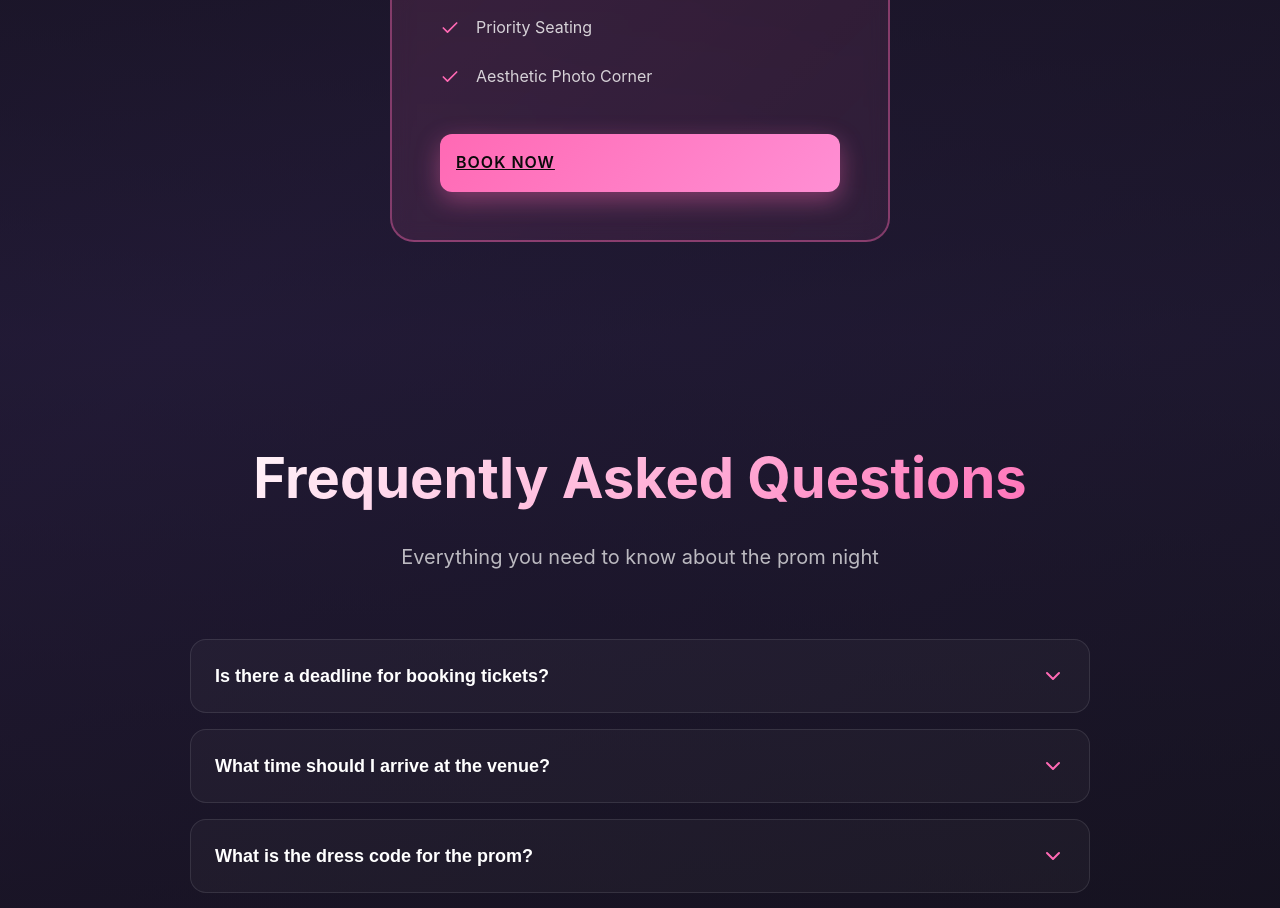
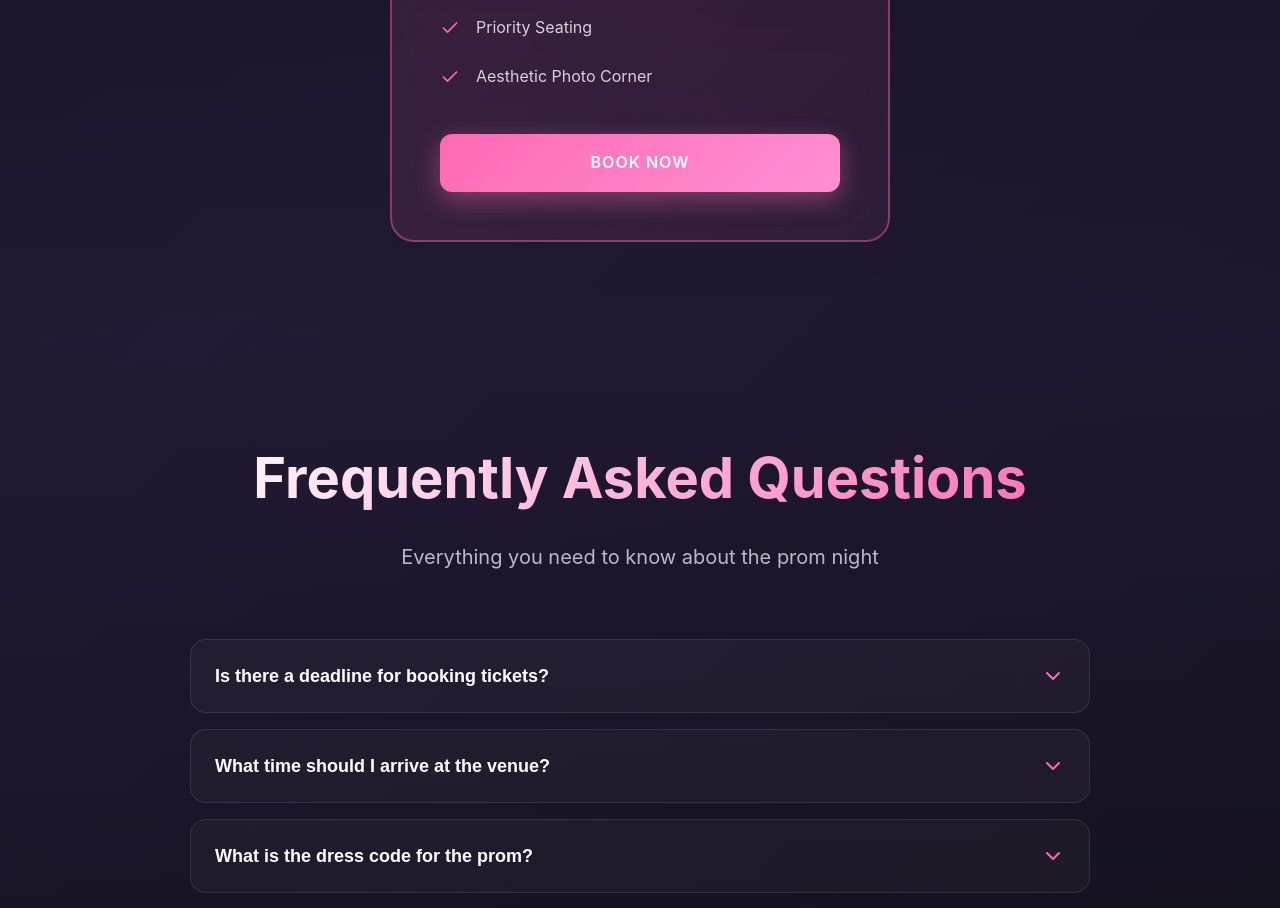
Before and after one commit to Architrb1795/prom, a React (Vite) app: page / in a window 1280 px wide. Shown: the part 3480-4388 px from the top of the page. Built offline with nearby package versions, Linux system fonts and the light colour scheme; the HTML template or start-up script is replaced by a standard one.

Commit message:
Updated Pricing.css

```diff
--- a/src/components/Pricing.css
+++ b/src/components/Pricing.css
@@ -148,7 +148,6 @@
   padding: 1rem;
   font-size: 1rem;
   font-weight: 600;
-  color: #0a0a0a;
   background: linear-gradient(135deg, #ffffff 0%, #e0e0e0 100%);
   border: none;
   border-radius: 12px;
@@ -156,11 +155,16 @@
   transition: all 0.3s ease;
   text-transform: uppercase;
   letter-spacing: 1px;
+  text-decoration: none;
+  display: block;
+  text-align: center;
+  color: white;
 }
 
 .pricing-button:hover {
   transform: translateY(-2px);
   box-shadow: 0 8px 20px rgba(255, 255, 255, 0.2);
+  text-decoration: none;
 }
 
 .featured-button {
```
